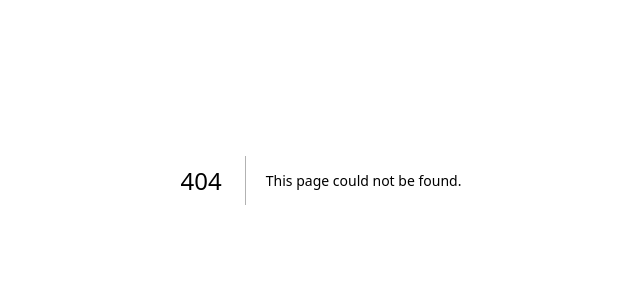
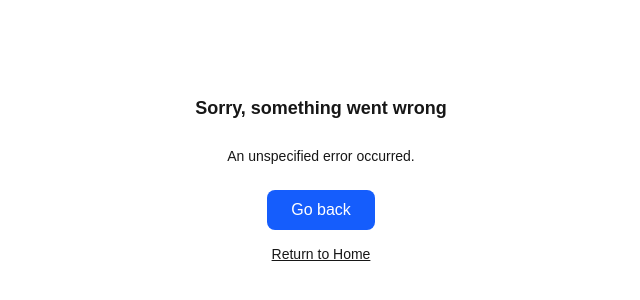
Before and after one commit to adrian-magsino/OJT-System, a Next.js app: page /error in a window 1280 px wide. Before the commit this address had no page. Shown: the part 220-520 px from the top of the page, without its empty margins (319-959 px from the left). Built offline with nearby package versions, Linux system fonts and the light colour scheme.

Commit message:
added main error page
- call errorFallback() function
- pass these parameters: error message, fallback page, and fallback
  label

```diff
--- /dev/null
+++ b/src/app/error/page.jsx
@@ -0,0 +1,51 @@
+import Link from "next/link";
+
+
+export default async function ErrorPage({ searchParams }) {
+  const params = await searchParams;
+  const errorMessage = params?.error || "An unexpected error occured";
+  const fallbackPage = params?.fallback || "/";
+  const fallbackLabel = params?.fallbackLabel || "Go back";
+
+  return (
+    <div className="flex min-h-svh w-full items-center justify-center p-6 md:p-10">
+      <div className="max-w-md w-full text-center space-y-6">
+        <div>
+          <p className="text-lg font-semibold">Sorry, something went wrong</p>
+        </div>
+
+        <div>
+          {params?.error ? (
+            <p className="text-sm text-muted-foreground">
+              Error: {errorMessage}
+            </p>
+          ) : (
+            <p className="text-sm text-muted-foreground">
+              An unspecified error occurred.
+            </p>
+          )}
+        </div>
+
+        {/* Add fallback navigation */}
+        <div className="space-y-3">
+          <Link
+            href={fallbackPage}
+            className="inline-block px-6 py-2 bg-blue-600 text-white rounded-lg hover:bg-blue-700 transition-colors"
+          >
+            {fallbackLabel}
+          </Link>
+
+          <div>
+            <Link
+              href="/"
+              className="text-sm text-muted-foreground hover:text-foreground underline"
+            >
+              Return to Home
+            </Link>
+          </div>
+        </div>
+      </div>
+    </div>
+  );
+
+}
--- a/src/app/student/forms/page.jsx
+++ b/src/app/student/forms/page.jsx
@@ -28,7 +28,7 @@ export default async function Form2Page(){
       <div className="max-w-4xl mx-auto p-6">
         <div className="bg-white shadow-lg rounded-lg p-8">
           <h1 className="text-3xl font-bold text-center mb-8 text-gray-800">
-            Student Application Form 2
+            Student Training Information Sheet
           </h1>
 
           <SubmissionDetails
--- a/src/app/student/page.jsx
+++ b/src/app/student/page.jsx
@@ -5,6 +5,7 @@ import HteProfile from "@/components/ui/hte/HteProfile";
 import Pagination from "@/components/ui/Pagination";
 import SkeletonLoader from "@/components/ui/SkeletonLoader";
 import { getHTEs } from "@/lib/services/hte-service";
+import { errorFallback } from "@/lib/utils/error/error-handler";
 import { Suspense } from "react";
 
 
@@ -19,11 +20,11 @@ export default async function StudentDashboard({ searchParams }) {
     await getHTEs(currentPage, itemPerPage);
 
   if (error) {
-    return (
-      <div className="flex items-center justify-center h-screen">
-        <p className="text-red-600">Error loading HTEs: {error.message}</p>
-      </div>
-    )
+    errorFallback(
+      error.message,
+      "/",
+      "Go back"
+    );
   }
 
   const selectedHte = htes?.find(hte => hte.hte_id === selectedHteId);
--- a/src/app/student/profile/page.jsx
+++ b/src/app/student/profile/page.jsx
@@ -5,20 +5,30 @@ import InterestsEditor from "@/components/ui/student/InterestsEditor";
 import SpecializationEditor from "@/components/ui/student/SpecializationEditor";
 import { updateInterestsField, updateSpecializationsField } from "@/lib/actions/student-actions";
 import { getCurrentStudentProfile } from "@/lib/services/student-service";
+import { errorFallback } from "@/lib/utils/error/error-handler";
 
 
 export default async function StudentProfile() {
   const { student, error } = await getCurrentStudentProfile();
 
+  if (error) {
+    errorFallback(
+      error.message,
+      "/student",
+      "Go back to Dashboard"
+    )
+  }
   if (error || !student) {
     return (
       <div className="w-full min-h-screen flex items-center justify-center">
         <div className="text-red-600">
-          Error loading profile: {error?.message || "Student profile not found"}
+          Student profile not found
         </div>
       </div>
     );
   }
+
+
 
   return (
     <div className="w-full min-h-screen">
--- a/src/components/ui/student/Sidebar.jsx
+++ b/src/components/ui/student/Sidebar.jsx
@@ -14,7 +14,7 @@ export default function Sidebar() {
           </li>
           <li>
             <Link href="/student/forms" className={linkClasses}>
-              <span className="ms-3">PAGE 2</span>
+              <span className="ms-3">FORM 2</span>
             </Link>
           </li>
           <li>
--- /dev/null
+++ b/src/lib/utils/error/error-handler.js
@@ -0,0 +1,12 @@
+import { redirect } from "next/navigation";
+
+export function errorFallback(error, fallbackPage = "/", fallbackLabel = "Go back") {
+  const errorMessage = error?.message || error?.toString() || error || "An unexpected error occurred";
+  const params = new URLSearchParams({
+    error: errorMessage,
+    fallback: fallbackPage,
+    fallbackLabel: fallbackLabel
+  });
+
+  redirect(`/error?${params.toString()}`);
+}
```
